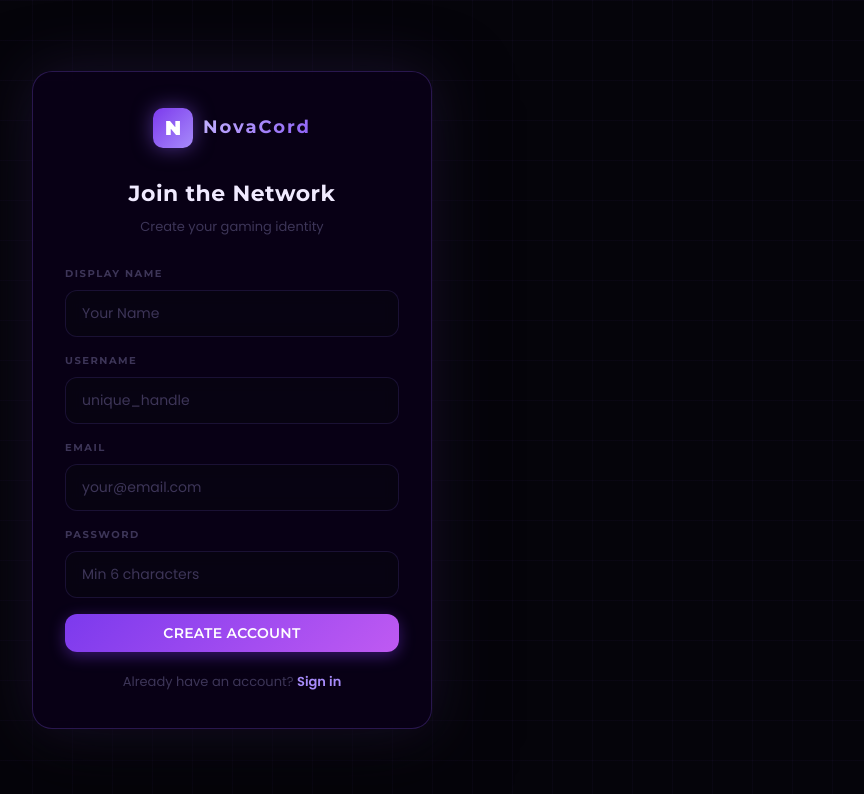
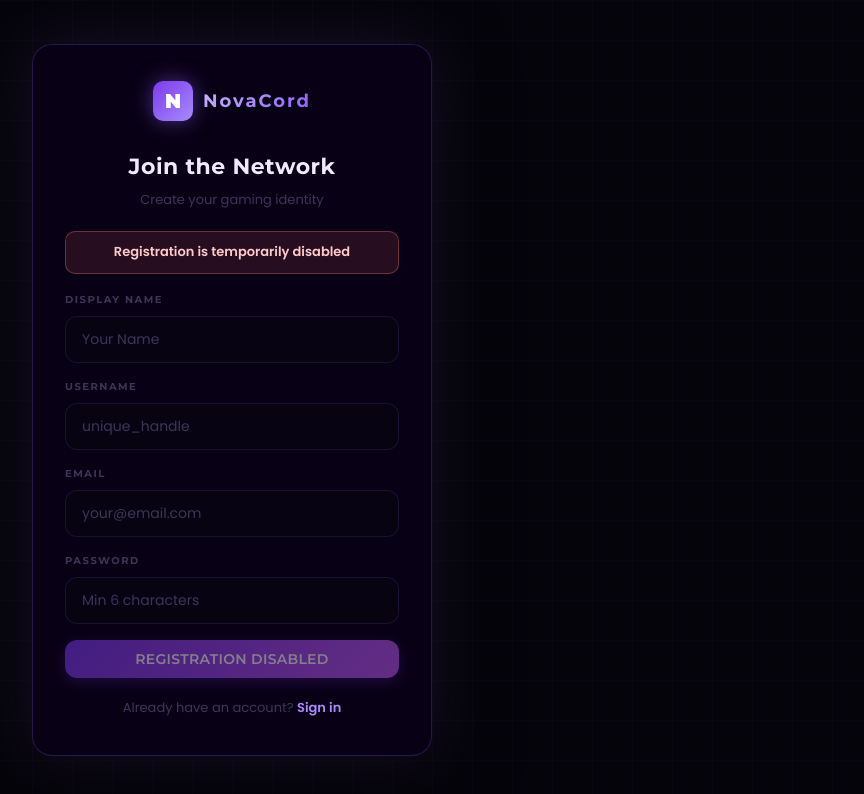
Before and after one commit to rmndzn/NovaCord, a React (Vite) app: page /register in a window 1280 px wide. Shown: the top 794 px of the page, without its empty margins (408-1272 px from the left). Built offline with nearby package versions, Linux system fonts and the light colour scheme; no server answers.

Commit message:
Disable registration and show temporary unavailability notice

```diff
--- a/src/pages/Auth.css
+++ b/src/pages/Auth.css
@@ -83,6 +83,18 @@
   margin-bottom: 28px;
 }
 
+.auth-notice {
+  margin: -8px 0 18px;
+  padding: 10px 12px;
+  border-radius: 10px;
+  border: 1px solid rgba(248, 113, 113, 0.35);
+  background: rgba(248, 113, 113, 0.12);
+  color: #fecaca;
+  text-align: center;
+  font-size: 13px;
+  font-weight: 600;
+}
+
 .auth-form {
   display: flex;
   flex-direction: column;
--- a/src/pages/AuthPage.module.css
+++ b/src/pages/AuthPage.module.css
@@ -54,6 +54,17 @@
 .logoText { font-family: var(--font-display); font-size: 22px; font-weight: 900; letter-spacing: 0.05em; background: linear-gradient(135deg, var(--text-primary), var(--violet-300)); -webkit-background-clip: text; -webkit-text-fill-color: transparent; }
 .title { font-family: var(--font-display); font-size: 24px; font-weight: 800; color: var(--text-primary); text-align: center; margin-bottom: 6px; }
 .subtitle { font-size: 14px; color: var(--text-muted); text-align: center; margin-bottom: 28px; }
+.notice {
+  margin: -8px 0 18px;
+  padding: 10px 12px;
+  border-radius: 10px;
+  border: 1px solid rgba(248, 113, 113, 0.35);
+  background: rgba(248, 113, 113, 0.12);
+  color: #fecaca;
+  text-align: center;
+  font-size: 13px;
+  font-weight: 600;
+}
 .form { display: flex; flex-direction: column; gap: 16px; }
 .switch { text-align: center; font-size: 13px; color: var(--text-muted); margin-top: 20px; }
 .link { color: var(--violet-400); font-weight: 600; transition: color var(--transition-fast); }
--- a/src/pages/Register.jsx
+++ b/src/pages/Register.jsx
@@ -9,11 +9,16 @@ export default function Register() {
   const navigate = useNavigate()
   const [form, setForm] = useState({ email: '', password: '', username: '', displayName: '' })
   const [loading, setLoading] = useState(false)
+  const registrationDisabled = true
 
   const update = (k) => (e) => setForm(f => ({ ...f, [k]: e.target.value }))
 
   async function handleSubmit(e) {
     e.preventDefault()
+    if (registrationDisabled) {
+      toast.error('Registration is temporarily disabled')
+      return
+    }
     const { email, password, username, displayName } = form
     if (!email || !password || !username || !displayName) return toast.error('Please fill all fields')
     if (password.length < 6) return toast.error('Password must be at least 6 characters')
@@ -44,27 +49,32 @@ export default function Register() {
 
         <h1 className="auth-title">Join the Network</h1>
         <p className="auth-subtitle">Create your gaming identity</p>
+        {registrationDisabled && (
+          <div className="auth-notice">
+            Registration is temporarily disabled
+          </div>
+        )}
 
         <form onSubmit={handleSubmit} className="auth-form">
           <div className="field-group">
             <label className="field-label">DISPLAY NAME</label>
-            <input className="input" placeholder="Your Name" value={form.displayName} onChange={update('displayName')} required />
+            <input className="input" placeholder="Your Name" value={form.displayName} onChange={update('displayName')} required disabled={registrationDisabled} />
           </div>
           <div className="field-group">
             <label className="field-label">USERNAME</label>
-            <input className="input" placeholder="unique_handle" value={form.username} onChange={update('username')} required />
+            <input className="input" placeholder="unique_handle" value={form.username} onChange={update('username')} required disabled={registrationDisabled} />
           </div>
           <div className="field-group">
             <label className="field-label">EMAIL</label>
-            <input className="input" type="email" placeholder="your@email.com" value={form.email} onChange={update('email')} required />
+            <input className="input" type="email" placeholder="your@email.com" value={form.email} onChange={update('email')} required disabled={registrationDisabled} />
           </div>
           <div className="field-group">
             <label className="field-label">PASSWORD</label>
-            <input className="input" type="password" placeholder="Min 6 characters" value={form.password} onChange={update('password')} required />
+            <input className="input" type="password" placeholder="Min 6 characters" value={form.password} onChange={update('password')} required disabled={registrationDisabled} />
           </div>
 
-          <button className="btn btn-primary w-full" type="submit" disabled={loading}>
-            {loading ? 'CREATING...' : 'CREATE ACCOUNT'}
+          <button className="btn btn-primary w-full" type="submit" disabled={loading || registrationDisabled}>
+            {registrationDisabled ? 'REGISTRATION DISABLED' : loading ? 'CREATING...' : 'CREATE ACCOUNT'}
           </button>
         </form>
 
```
Also changed, not shown: src/pages/RegisterPage.jsx (+15 -5 lines).
